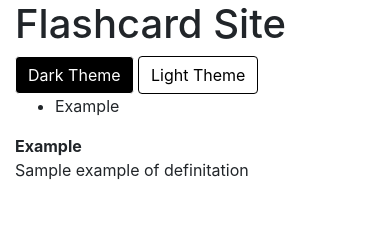
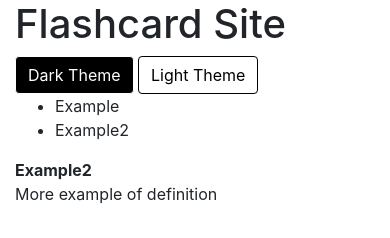
Before and after one commit to PhilipEskins/flashcard, a plain HTML site: page index.html in a window 390 px wide. Both pictures are taken after a click on the item "Example". Drawn offline with Linux system fonts and the light colour scheme.

Commit message:
add second example

```diff
--- a/css/styles.css
+++ b/css/styles.css
@@ -14,20 +14,12 @@
   border: 1px solid white;
 }
 
-.hidden {
-  display: none;
-}
-
 #lightbtn {
   background-color: white;
   color: black;
   border: 1px solid black;
 }
 
-#showcontent {
-  display: block
-}
-
-#hidecontent {
+.hidecontent {
   display: none;
 }
--- a/index.html
+++ b/index.html
@@ -22,12 +22,17 @@
         <div class="col-lg-6">
           <ul>
             <li class="clickable">Example</li>
+            <li class="clickable">Example2</li>
           </ul>
         </div>
         <div class="col-lg-6">
-          <dl id="hidecontent">
+          <dl class="hidecontent" id="Example">
             <dt>Example</dt>
-            <dd>Sample example of definitation</dd>
+            <dd>Sample example of definition</dd>
+          </dl>
+          <dl class="hidecontent" id="Example2">
+            <dt>Example2</dt>
+            <dd>More example of definition</dd>
           </dl>
         </div>
 
--- a/js/scripts.js
+++ b/js/scripts.js
@@ -10,6 +10,7 @@ $(document).ready(function() {
   });
 
   $(".clickable").click(function() {
-    $("#hidecontent").slideToggle();
+    $("#Example").remove();
+    $(".hidecontent").slideToggle();
   });
 });
```
